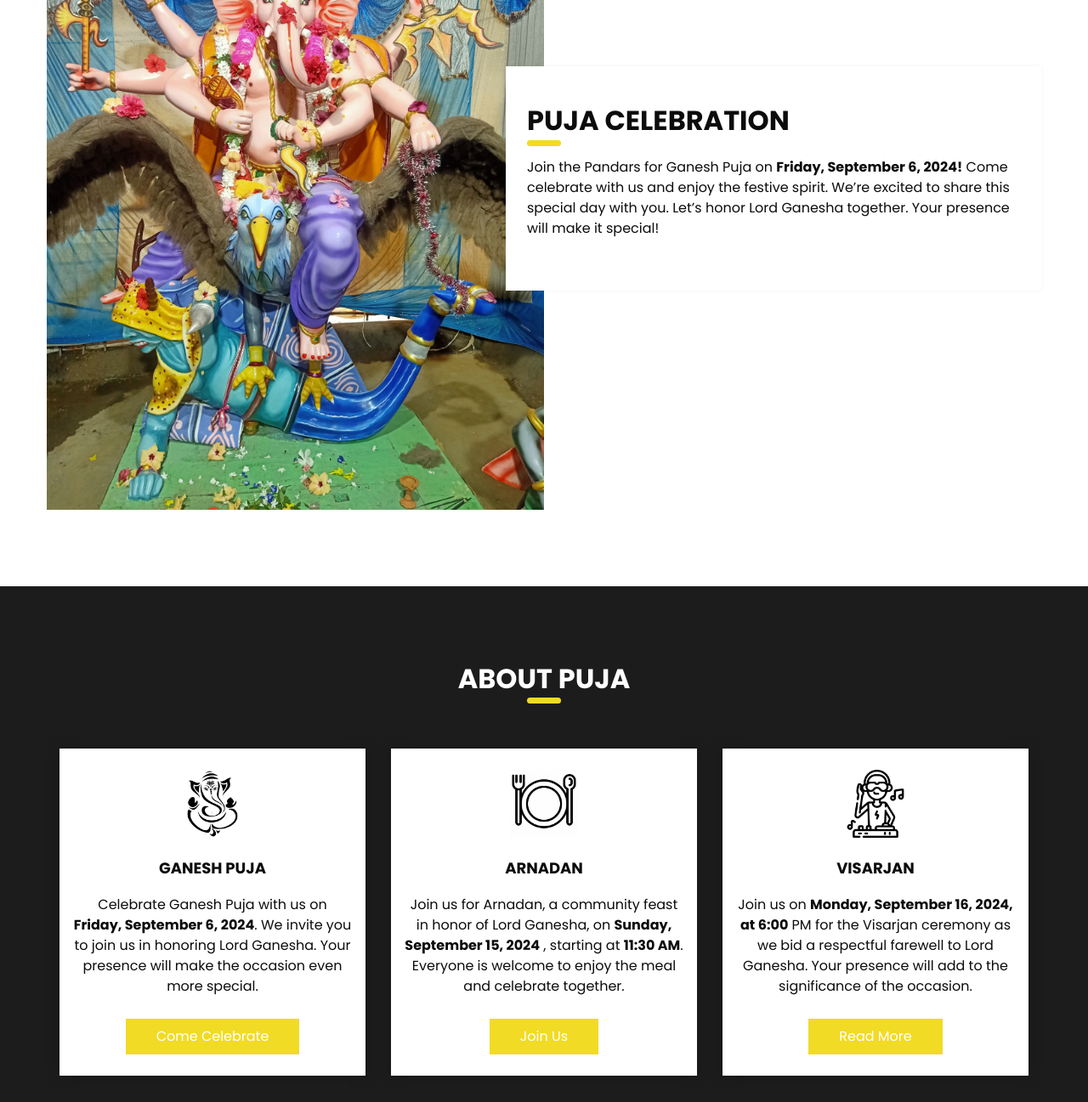
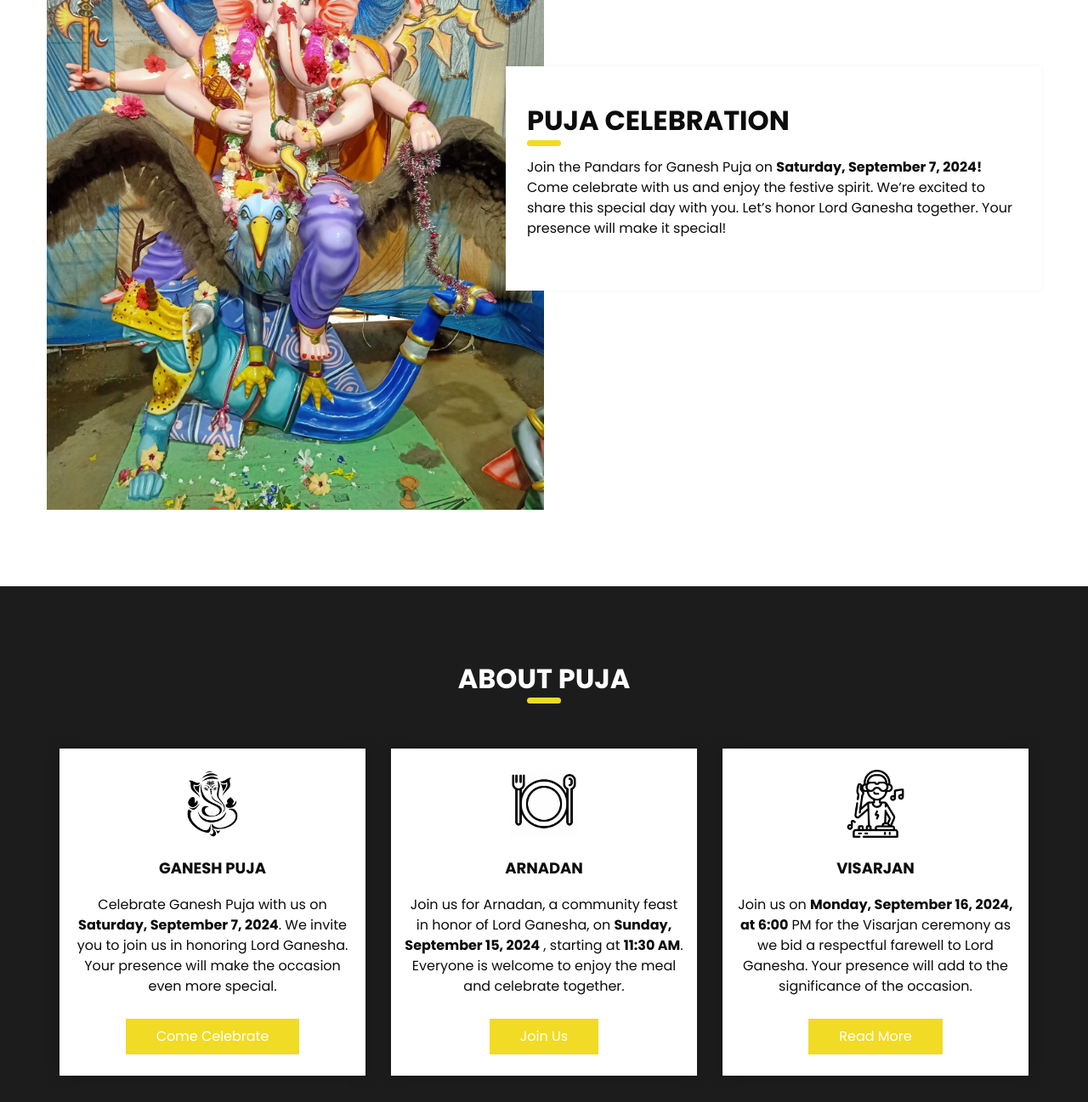
Before and after one commit to Prasanta651/ganpati-invitation, a plain HTML site: page index.html in a window 1280 px wide. Shown: the part 1070-2367 px from the top of the page at 85% size. Drawn offline with Linux system fonts and the light colour scheme; files whose address does not match are found by name.

Commit message:
change date

```diff
--- a/index.html
+++ b/index.html
@@ -228,7 +228,7 @@
               </h2>
             </div>
             <p>
-              Join the Pandars for Ganesh Puja on <b>Friday, September 6, 2024!</b>
+              Join the Pandars for Ganesh Puja on <b>Saturday, September 7, 2024!</b>
               Come celebrate with us and enjoy the festive spirit.
               We’re excited to share this special day with you.
               Let’s honor Lord Ganesha together.
@@ -267,7 +267,7 @@
                 Ganesh Puja
               </h6>
               <p>
-                Celebrate Ganesh Puja with us on <b>Friday, September 6, 2024</b>. We invite you to join us in honoring Lord Ganesha.
+                Celebrate Ganesh Puja with us on <b>Saturday, September 7, 2024</b>. We invite you to join us in honoring Lord Ganesha.
                 Your presence will make the occasion even more special.
               </p>
               <a href="">
```
